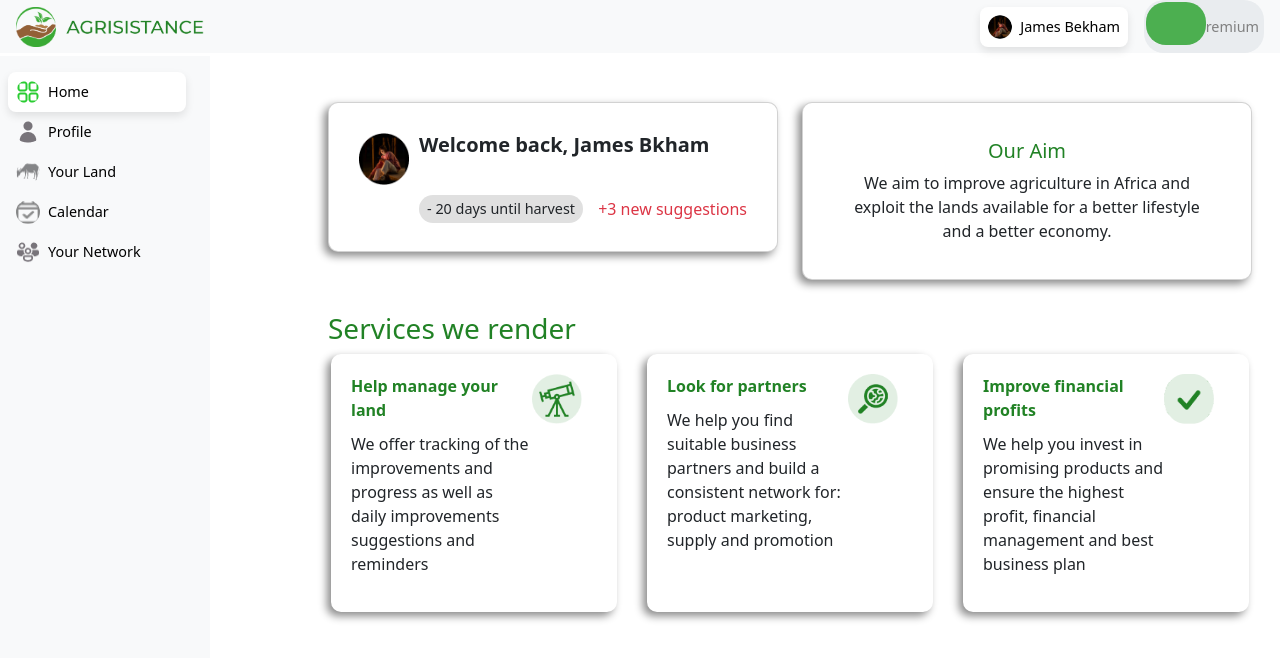
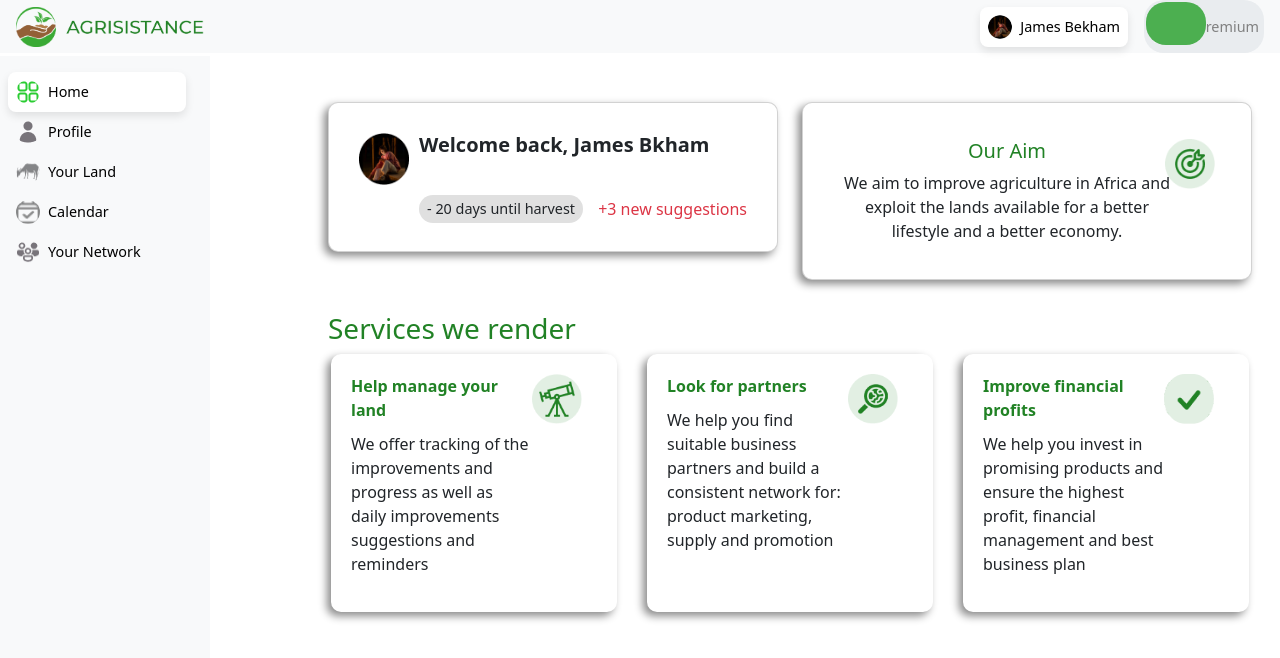
Before and after one commit to pixiebyte/Agrisistence-front, a React (Vite) app: page / in a window 1280 px wide. Shown: the top 658 px of the page. Built offline with nearby package versions, Linux system fonts and the light colour scheme.

Commit message:
first page almost done2

```diff
--- a/src/components/Home.css
+++ b/src/components/Home.css
@@ -124,6 +124,87 @@ h3 {
 }
 
 /* Specific styles for aim-card */
+/* Existing styles */
+
 .aim-card {
-  /* If you have a specific class for aim card, use it here */
+  display: flex;
+  flex-direction: column;
+  background-color: #ffffff;
+  border-radius: 10px;
+  padding: 20px;
+  transition: box-shadow 0.3s ease-in-out, transform 0.3s ease-in-out;
+  box-shadow: -4px 4px 8px rgba(0, 0, 0, 0.463);
 }
+
+.aim-card:hover {
+  box-shadow: -8px 8px 16px rgba(0, 0, 0, 0.5);
+  transform: translateY(-10px);
+}
+
+.aim-card-content {
+  display: flex;
+  align-items: flex-start;
+  flex-direction: row;
+}
+
+.aim-card-text {
+  flex: 1;
+  display: flex;
+  flex-direction: column;
+}
+
+.aim-card-icon {
+  margin-left: 15px; /* Space between icon and text */
+}
+
+.aim-card-icon img {
+  width: 50px;
+  height: 50px;
+}
+
+.service-card {
+  display: flex;
+  flex-direction: column;
+  background-color: #ffffff;
+  border-radius: 10px;
+  padding: 20px;
+  transition: box-shadow 0.3s ease-in-out, transform 0.3s ease-in-out;
+  box-shadow: -4px 4px 8px rgba(0, 0, 0, 0.463);
+}
+
+.service-card:hover {
+  box-shadow: -8px 8px 16px rgba(0, 0, 0, 0.5);
+  transform: translateY(-10px);
+}
+
+.service-card-content {
+  display: flex;
+  align-items: flex-start;
+  flex-direction: row;
+}
+
+.aim-card-icon {
+  margin-left: -10px; /* Move the icon to the left */
+}
+
+.service-card-icon img {
+  width: 50px;
+  height: 50px;
+}
+
+.service-card-text {
+  flex: 1;
+  display: flex;
+  flex-direction: column;
+  justify-content: flex-start;
+}
+
+.service-card-title {
+  font-weight: bold;
+  color: #218225;
+  margin: 0;
+}
+
+.service-card-description {
+  margin-top: 10px;
+}
--- a/src/components/Home.jsx
+++ b/src/components/Home.jsx
@@ -6,7 +6,7 @@ import profile from "../images/profile.png";
 import improve from "../images/improve.png";
 import aim from "../images/aim.png";
 import manage from "../images/manage.png";
-import partner from "../images/partener.png";
+import partner from "../images/partner.png";
 
 const Home = () => {
   return (
@@ -16,11 +16,7 @@ const Home = () => {
           <Card className="text-center custom-card welcome-card">
             <Card.Body className="d-flex flex-column align-items-start p-3 position-relative">
               <div className="top-left position-absolute">
-                <img
-                  src={profile} // Ensure the path is correct
-                  alt="Logo"
-                  className="card-image"
-                />
+                <img src={profile} alt="Logo" className="card-image" />
               </div>
               <div className="welcome-text">
                 <h5>
@@ -38,13 +34,20 @@ const Home = () => {
         </Col>
 
         <Col md={6}>
-          <Card className="text-center custom-card">
-            <Card.Body>
-              <Card.Title className="text-green">Our Aim</Card.Title>
-              <Card.Text>
-                We aim to improve agriculture in Africa and exploit the lands
-                available for a better lifestyle and a better economy.
-              </Card.Text>
+          <Card className="text-center custom-card aim-card">
+            <Card.Body className="d-flex flex-column align-items-start">
+              <div className="aim-card-content">
+                <div className="aim-card-text">
+                  <Card.Title className="text-green">Our Aim</Card.Title>
+                  <Card.Text>
+                    We aim to improve agriculture in Africa and exploit the
+                    lands available for a better lifestyle and a better economy.
+                  </Card.Text>
+                </div>
+                <div className="aim-card-icon">
+                  <img src={aim} alt="Aim" />
+                </div>
+              </div>
             </Card.Body>
           </Card>
         </Col>
@@ -55,14 +58,14 @@ const Home = () => {
           <ServiceCard
             title={<span className="text-green">Help manage your land</span>}
             text="We offer tracking of the improvements and progress as well as daily improvements suggestions and reminders"
-            icon={<img src={manage} alt="Manage" />} // Ensure the path is correct
+            icon={<img src={manage} alt="Manage" />}
           />
         </Col>
         <Col xs={12} md={4} className="service-card-col mb-3">
           <ServiceCard
             title={<span className="text-green">Look for partners</span>}
             text="We help you find suitable business partners and build a consistent network for: product marketing, supply and promotion"
-            icon={<img src={partner} alt="Partners" />} // Ensure the path is correct
+            icon={<img src={partner} alt="Partners" />}
           />
         </Col>
         <Col xs={12} md={4} className="service-card-col mb-3">
@@ -71,7 +74,7 @@ const Home = () => {
               <span className="text-green">Improve financial profits</span>
             }
             text="We help you invest in promising products and ensure the highest profit, financial management and best business plan"
-            icon={<img src={improve} alt="Financial" />} // Ensure the path is correct
+            icon={<img src={improve} alt="Financial" />}
           />
         </Col>
       </Row>
```
Also changed, not shown: src/images/partner.png (renamed from src/images/partener.png).
